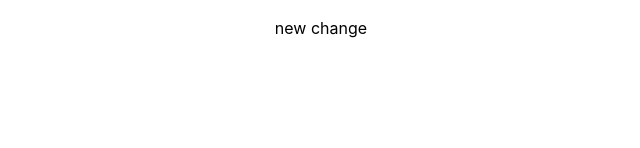
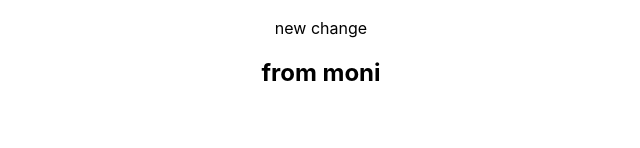
Before and after one commit to mizbauddintareq/bd-commerce, a React (Create React App) app: page / in a window 1280 px wide. Shown: the part 141-289 px from the top of the page, without its empty margins (319-959 px from the left). Built offline with nearby package versions, Linux system fonts and the light colour scheme.

Commit message:
new change from moni

```diff
--- a/src/App.js
+++ b/src/App.js
@@ -8,6 +8,7 @@ function App() {
       <h2>Monira asteche</h2>
       <h2>moni changes</h2>
       <p>new change</p>
+      <h2>from moni</h2>
     </div>
   );
 }
```
